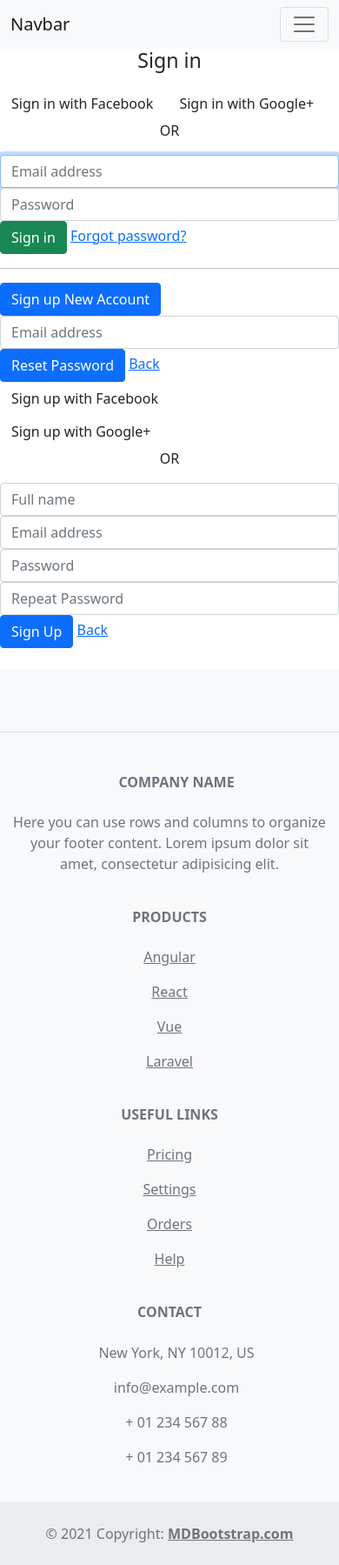
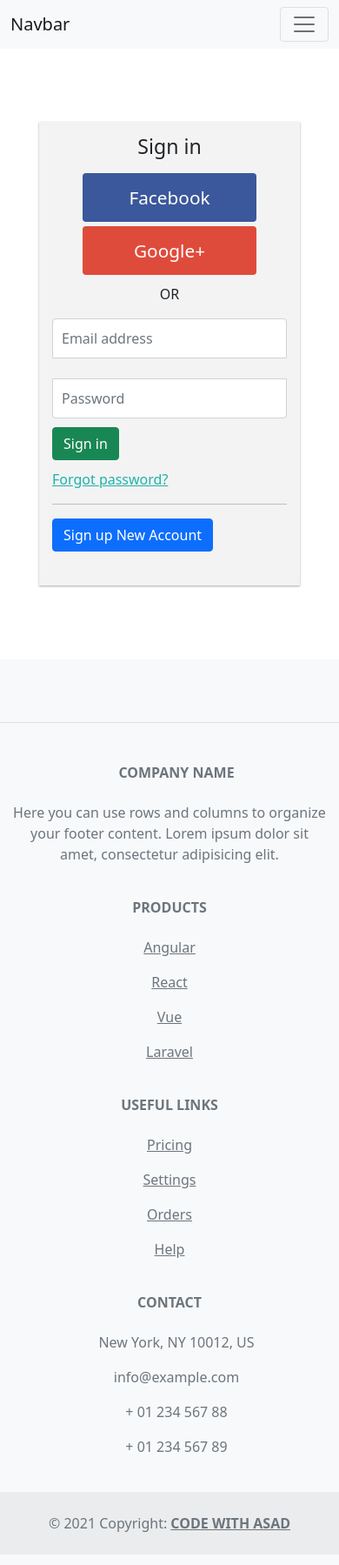
Before and after one commit to AsadZaman177/LaravelBasicEcommerce, a Laravel app: template resources/views/login.blade.php in a window 390 px wide. Shown: the whole page at 87% size. Run offline with Laravel 8, Linux system fonts and the light colour scheme; the template is opened without the code that fills it, so the values that code supplies are empty; the visitor is signed in with stand-in values (Sample User, id 1).

Commit message:
Login Page Complete

```diff
--- a/app/Http/Kernel.php
+++ b/app/Http/Kernel.php
@@ -20,7 +20,9 @@ class Kernel extends HttpKernel
         \App\Http\Middleware\PreventRequestsDuringMaintenance::class,
         \Illuminate\Foundation\Http\Middleware\ValidatePostSize::class,
         \App\Http\Middleware\TrimStrings::class,
+        \Illuminate\Session\Middleware\StartSession::Class,
         \Illuminate\Foundation\Http\Middleware\ConvertEmptyStringsToNull::class,
+        \App\Http\Middleware\UserAuth::Class,
     ];
 
     /**
--- /dev/null
+++ b/app/Http/Middleware/UserAuth.php
@@ -0,0 +1,27 @@
+<?php
+
+namespace App\Http\Middleware;
+
+use Closure;
+use Illuminate\Http\Request;
+
+class UserAuth
+{
+    /**
+     * Handle an incoming request.
+     *
+     * @param  \Illuminate\Http\Request  $request
+     * @param  \Closure  $next
+     * @return mixed
+     */
+    public function handle(Request $request, Closure $next)
+    {
+
+    // if($request->path()=='login' && session()->has('user')){
+
+    //     return redirect('/');
+    // }
+
+        return $next($request);
+    }
+}
--- a/app/Models/User.php
+++ b/app/Models/User.php
@@ -28,7 +28,7 @@ class User extends Authenticatable
      * @var array
      */
     protected $hidden = [
-        'password',
+
         'remember_token',
     ];
 
--- /dev/null
+++ b/public/css/style.css
@@ -0,0 +1,109 @@
+
+/* sign in FORM */
+#logreg-forms{
+    width:412px;
+    margin:10vh auto;
+    background-color:#f3f3f3;
+    box-shadow: 0 1px 3px rgba(0,0,0,0.12), 0 1px 2px rgba(0,0,0,0.24);
+  transition: all 0.3s cubic-bezier(.25,.8,.25,1);
+}
+#logreg-forms form {
+    width: 100%;
+    max-width: 410px;
+    padding: 15px;
+    margin: auto;
+}
+#logreg-forms .form-control {
+    position: relative;
+    box-sizing: border-box;
+    height: auto;
+    padding: 10px;
+    font-size: 16px;
+}
+#logreg-forms .form-control:focus { z-index: 2; }
+#logreg-forms .form-signin input[type="email"] {
+    margin-bottom: -1px;
+    border-bottom-right-radius: 0;
+    border-bottom-left-radius: 0;
+}
+#logreg-forms .form-signin input[type="password"] {
+    border-top-left-radius: 0;
+    border-top-right-radius: 0;
+}
+
+#logreg-forms .social-login{
+    width:390px;
+    margin:0 auto;
+    margin-bottom: 14px;
+}
+#logreg-forms .social-btn{
+    font-weight: 100;
+    color:white;
+    width:190px;
+    font-size: 0.9rem;
+}
+
+#logreg-forms a{
+    display: block;
+    padding-top:10px;
+    color:lightseagreen;
+}
+
+#logreg-form .lines{
+    width:200px;
+    border:1px solid red;
+}
+
+
+#logreg-forms button[type="submit"]{ margin-top:10px; }
+
+#logreg-forms .facebook-btn{  background-color:#3C589C; }
+
+#logreg-forms .google-btn{ background-color: #DF4B3B; }
+
+#logreg-forms .form-reset, #logreg-forms .form-signup{ display: none; }
+
+#logreg-forms .form-signup .social-btn{ width:210px; }
+
+#logreg-forms .form-signup input { margin-bottom: 2px;}
+
+.form-signup .social-login{
+    width:210px !important;
+    margin: 0 auto;
+}
+
+/* Mobile */
+
+@media screen and (max-width:500px){
+    #logreg-forms{
+        width:300px;
+    }
+
+    #logreg-forms  .social-login{
+        width:200px;
+        margin:0 auto;
+        margin-bottom: 10px;
+    }
+    #logreg-forms  .social-btn{
+        font-size: 1.3rem;
+        font-weight: 100;
+        color:white;
+        width:200px;
+        height: 56px;
+
+    }
+    #logreg-forms .social-btn:nth-child(1){
+        margin-bottom: 5px;
+    }
+    #logreg-forms .social-btn span{
+        display: none;
+    }
+    #logreg-forms  .facebook-btn:after{
+        content:'Facebook';
+    }
+
+    #logreg-forms  .google-btn:after{
+        content:'Google+';
+    }
+
+}
--- /dev/null
+++ b/public/js/custom-js.js
@@ -0,0 +1,19 @@
+function toggleResetPswd(e){
+    e.preventDefault();
+    $('#logreg-forms .form-signin').toggle() // display:block or none
+    $('#logreg-forms .form-reset').toggle() // display:block or none
+}
+
+function toggleSignUp(e){
+    e.preventDefault();
+    $('#logreg-forms .form-signin').toggle(); // display:block or none
+    $('#logreg-forms .form-signup').toggle(); // display:block or none
+}
+
+$(()=>{
+    // Login Register Form
+    $('#logreg-forms #forgot_pswd').click(toggleResetPswd);
+    $('#logreg-forms #cancel_reset').click(toggleResetPswd);
+    $('#logreg-forms #btn-signup').click(toggleSignUp);
+    $('#logreg-forms #cancel_signup').click(toggleSignUp);
+})
--- a/resources/views/footer.php
+++ b/resources/views/footer.php
@@ -119,7 +119,7 @@
   <!-- Copyright -->
   <div class="text-center p-4" style="background-color: rgba(0, 0, 0, 0.05);">
     © 2021 Copyright:
-    <a class="text-reset fw-bold" href="https://mdbootstrap.com/">MDBootstrap.com</a>
+    <a class="text-reset fw-bold" href="https://codewithasad.com/">CODE WITH ASAD</a>
   </div>
   <!-- Copyright -->
 </footer>
--- a/resources/views/login.blade.php
+++ b/resources/views/login.blade.php
@@ -2,15 +2,33 @@
 @section('content')
 
 <div id="logreg-forms">
-        <form class="form-signin">
+        <form action="{{ url('/login') }}" method="post" class="form-signin" >
+            @csrf
             <h1 class="h3 mb-3 font-weight-normal" style="text-align: center"> Sign in</h1>
             <div class="social-login">
                 <button class="btn facebook-btn social-btn" type="button"><span><i class="fab fa-facebook-f"></i> Sign in with Facebook</span> </button>
                 <button class="btn google-btn social-btn" type="button"><span><i class="fab fa-google-plus-g"></i> Sign in with Google+</span> </button>
             </div>
             <p style="text-align:center"> OR  </p>
-            <input type="email" id="inputEmail" class="form-control" placeholder="Email address" required="" autofocus="">
-            <input type="password" id="inputPassword" class="form-control" placeholder="Password" required="">
+            <input type="email" id="inputEmail" name="email" class="form-control @error('title') is-invalid @enderror" placeholder="Email address" value="{{ old('email') }}" >
+            @if ($errors -> has('email'))
+                    <div class="invalid-feedback">
+                        {{ $errors -> first('email') }}
+                    </div>
+                @endif
+            <br>
+            <input type="password" name="password" id="inputPassword" class="form-control @error('title') is-invalid @enderror" placeholder="Password" value="{{ old('password') }}">
+            @if ($errors -> has('user_password'))
+                    <div class="invalid-feedback">
+                        {{ $errors -> first('password') }}
+                    </div>
+                @endif
+
+             @if ($message = Session::get('error'))
+                <div class="alert alert-danger mt-3 text-center">
+                    <strong>{{ $message }}</strong>
+                </div>
+            @endif
 
             <button class="btn btn-success btn-block" type="submit"><i class="fas fa-sign-in-alt"></i> Sign in</button>
             <a href="#" id="forgot_pswd">Forgot password?</a>
--- a/resources/views/master.blade.php
+++ b/resources/views/master.blade.php
@@ -7,6 +7,9 @@
 
     <!-- Bootstrap CSS -->
     <link href="https://cdn.jsdelivr.net/npm/bootstrap@5.0.1/dist/css/bootstrap.min.css" rel="stylesheet" integrity="sha384-+0n0xVW2eSR5OomGNYDnhzAbDsOXxcvSN1TPprVMTNDbiYZCxYbOOl7+AMvyTG2x" crossorigin="anonymous">
+
+    <!-- Custom-CC -->
+    <link href="{{asset('css/style.css')}}" rel="stylesheet">
 
     <title>Laravel Ecommerce</title>
   </head>
@@ -22,6 +25,9 @@
     <!-- Option 1: Bootstrap Bundle with Popper -->
     <script src="https://cdn.jsdelivr.net/npm/bootstrap@5.0.1/dist/js/bootstrap.bundle.min.js" integrity="sha384-gtEjrD/SeCtmISkJkNUaaKMoLD0//ElJ19smozuHV6z3Iehds+3Ulb9Bn9Plx0x4" crossorigin="anonymous"></script>
 
+    <!-- Custom-Js -->
+    <script type="text/javascript" src="{{asset('js/custom-js.js')}}"></script>
+
   </body>
 
   </script>
--- a/routes/web.php
+++ b/routes/web.php
@@ -1,6 +1,8 @@
 <?php
 
 use Illuminate\Support\Facades\Route;
+Use App\Http\Controllers\UserController;
+Use App\Http\Controllers\ProductController;
 
 /*
 |--------------------------------------------------------------------------
@@ -13,6 +15,8 @@ use Illuminate\Support\Facades\Route;
 |
 */
 
-Route::get('/', function () {
-    return view('login');
-});
+Route::get('/login', [UserController::class,'index']);
+
+Route::post('/login', [UserController::class,'login']);
+
+Route::get('/', [ProductController::class,'index']);
```
Also changed, not shown: app/Http/Controllers/ProductController.php (added, +14 -0 lines), app/Http/Controllers/UserController.php (added, +47 -0 lines), database/seeders/userseeder.php (added, +25 -0 lines), database/migrations/2014_10_12_000000_create_users_table.php (deleted), database/migrations/2019_08_19_000000_create_failed_jobs_table.php (deleted), database/migrations/2021_06_17_182327_create_user_table.php.
